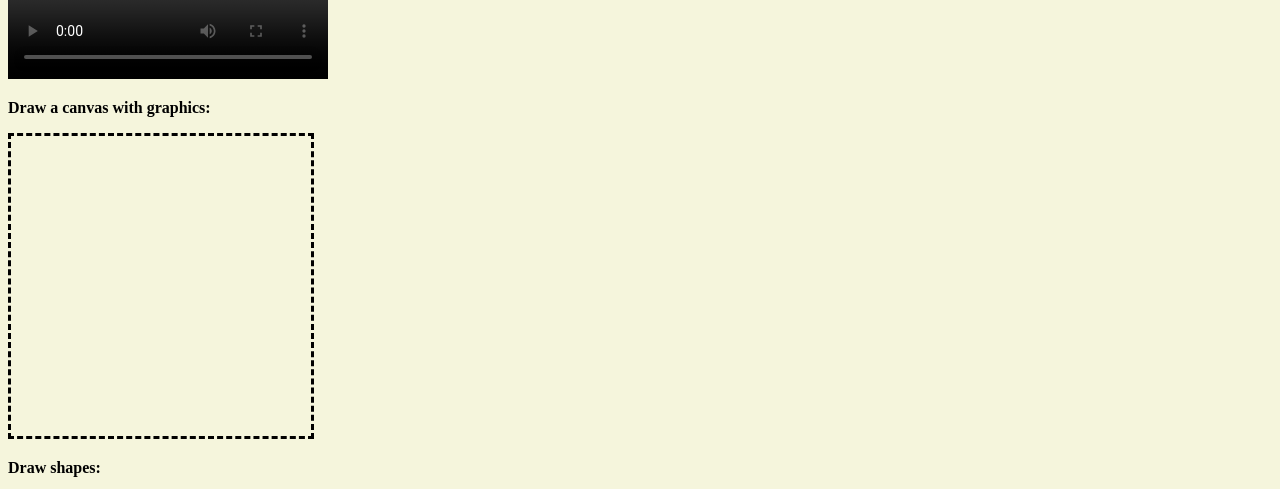
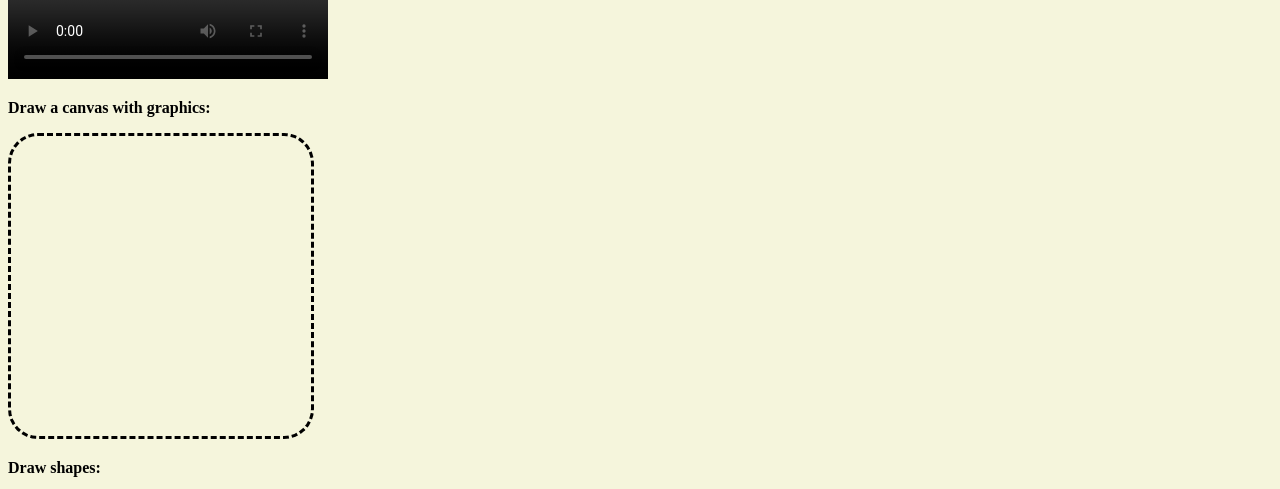
Before and after one commit to eramineni/wi21-cse110-lab3, a plain HTML site: page index.html in a window 1280 px wide. Shown: the part 2340-2829 px from the top of the page. Drawn offline with Linux system fonts and the light colour scheme; grey boxes are pictures that could not be loaded.

Commit message:
Include style tags as a means for styling border.

```diff
--- a/index.html
+++ b/index.html
@@ -4,6 +4,11 @@
     <title>Eswar Ramineni</title>
     <meta name="author" content="Eswar Ramineni">
     <link rel="stylesheet" href="style.css">
+    <style>
+        canvas {
+            border-radius: 30px
+        }
+    </style>
 </head>
 
 <body>
```
